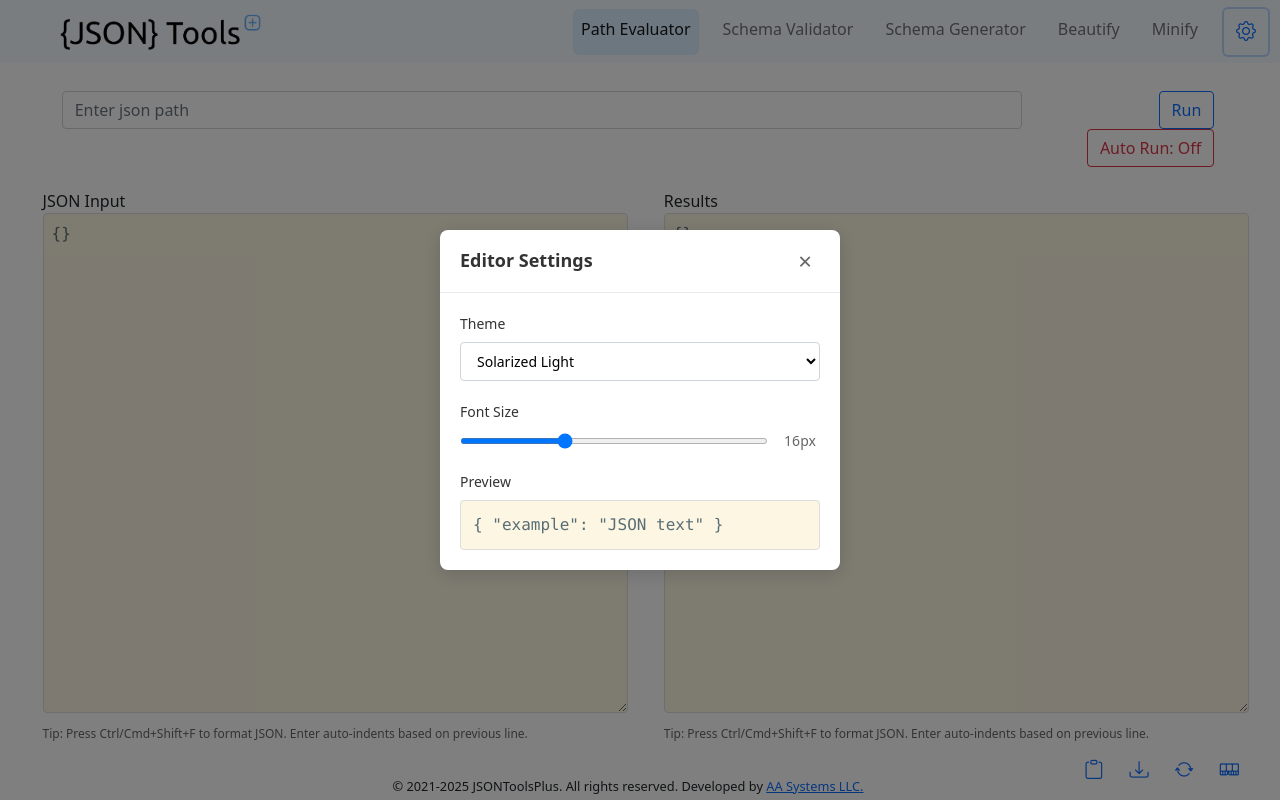
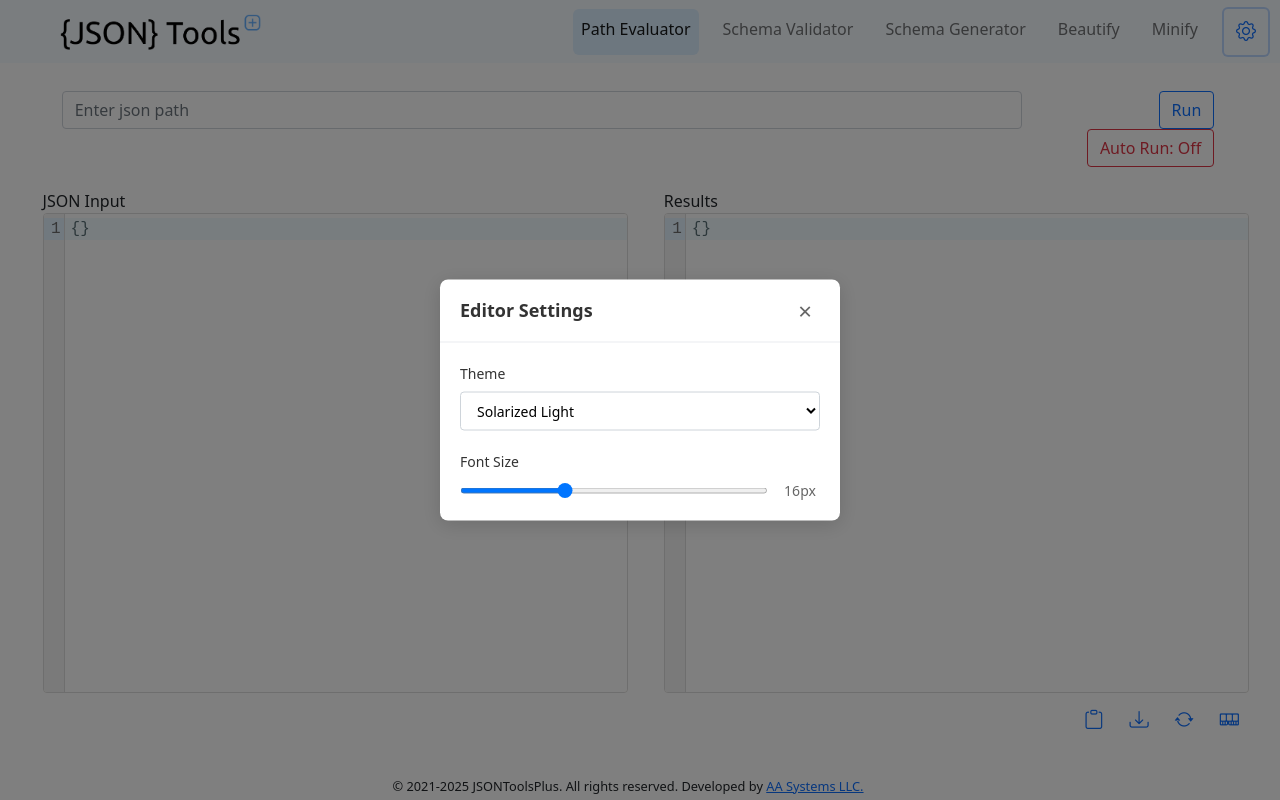
Before and after one commit to aalzubidy/jsontoolsplus, a Next.js app: page / in a window 1280 px wide. Both pictures are taken after a click on the button "Editor Settings". Built offline with nearby package versions, Linux system fonts and the light colour scheme.

Commit message:
Replaced ace all together

```diff
--- a/package.json
+++ b/package.json
@@ -16,10 +16,13 @@
   "author": "AASystemsLLC",
   "license": "ISC",
   "dependencies": {
+    "@codemirror/autocomplete": "^6.18.6",
+    "@codemirror/lang-json": "^6.0.2",
     "@emotion/react": "^11.11.1",
     "@emotion/styled": "^11.11.0",
     "@monaco-editor/react": "^4.7.0",
     "@mui/material": "^5.14.10",
+    "@uiw/react-codemirror": "^4.25.1",
     "ajv": "^8.12.0",
     "generate-schema": "^2.6.0",
     "jsonpath-plus": "^10.3.0",
--- a/src/Components/CustomAceEditor/customAceEditor.module.scss
+++ b/src/Components/CustomAceEditor/customAceEditor.module.scss
@@ -1,10 +1,24 @@
 .container {
   width: 100%;
+  height: 480px; /* DEFAULT_EDITOR_HEIGHT_PX: change this value to adjust default editor height */
+  border: 1px solid #ddd;
+  border-radius: 4px;
+  overflow: hidden; /* keep inside the box */
+}
+
+.container.light {
+  background: #fdf6e3; /* solarized light background */
+  color: #586e75;
+}
+
+.container.dark {
+  background: #002b36; /* solarized dark background */
+  color: #839496;
 }
 
 .textarea {
   width: 100%;
-  height: 500px; /* DEFAULT_EDITOR_HEIGHT_PX */
+  height: 100%;
   padding: 8px;
   font-family: Menlo, Monaco, 'Courier New', monospace;
   font-size: 13px;
@@ -13,8 +27,13 @@
   resize: vertical;
 }
 
-.hint {
-  margin-top: 6px;
-  font-size: 12px;
-  color: #666;
+.editor {
+  height: 100% !important;
+  width: 100%;
 }
+
+/* Ensure the CodeMirror scroller shows a scrollbar when content overflows */
+.cm-scroller {
+  overflow: auto !important;
+  height: 100% !important;
+}
--- a/src/Components/CustomAceEditor/index.js
+++ b/src/Components/CustomAceEditor/index.js
@@ -1,12 +1,23 @@
 import React, { useEffect, useRef } from 'react';
+import dynamic from 'next/dynamic';
 import styles from './customAceEditor.module.scss';
 import { useEditorSettings } from '../../Contexts/EditorSettingsContext';
 
-// Lightweight replacement for the original CustomAceEditor component.
-// Respects editor settings (theme, fontSize) from EditorSettingsContext.
+// Static imports of CodeMirror extensions to avoid multiple instances of @codemirror/state
+import { json } from '@codemirror/lang-json';
+import { autocompletion } from '@codemirror/autocomplete';
+
+// Load react-codemirror client-side only
+const CodeMirror = dynamic(() => import('@uiw/react-codemirror'), { ssr: false });
+
+const DEFAULT_HEIGHT_PX = 480; // matches CSS comment; change here if you prefer
+
 const CustomAceEditor = ({ editorValue = '', setEditorValue = () => {}, setAnnotations = () => {}, readOnlyMode = false }) => {
   const { theme, fontSize } = useEditorSettings();
-  const textareaRef = useRef(null);
+  const editorRef = useRef(null);
+
+  // Use a stable extensions array built from the statically imported extensions
+  const extensions = [json(), autocompletion()];
 
   useEffect(() => {
     // Basic lint: if content is valid JSON, clear annotations; otherwise provide a simple message
@@ -15,7 +26,6 @@ const CustomAceEditor = ({ editorValue = '', setEditorValue = () => {}, setAnnot
       setAnnotations([]);
     } catch (e) {
       const msg = e && e.message ? e.message : 'Invalid JSON';
-      // Try to extract a position (V8 error messages like "Unexpected token x in JSON at position 10")
       const mPos = msg.match(/position (\d+)/i);
       let row = 0, column = 0;
       if (mPos) {
@@ -29,63 +39,36 @@ const CustomAceEditor = ({ editorValue = '', setEditorValue = () => {}, setAnnot
     }
   }, [editorValue, setAnnotations]);
 
-  // Auto-indent on Enter and format shortcut (Ctrl/Cmd+Shift+F)
+  // Formatting shortcut handled at the wrapper level (Ctrl/Cmd+Shift+F)
   const onKeyDown = (e) => {
-    const textarea = textareaRef.current;
-    if (!textarea) return;
-
-    // Auto-indent: when Enter is pressed, copy previous line's leading whitespace
-    if (e.key === 'Enter' && !e.shiftKey && !e.ctrlKey && !e.metaKey) {
-      const start = textarea.selectionStart;
-      const value = textarea.value;
-      const lineStart = value.lastIndexOf('\n', start - 1) + 1;
-      const prevLineStart = value.lastIndexOf('\n', lineStart - 2) + 1;
-      const prevLine = value.slice(prevLineStart, lineStart);
-      const indentMatch = prevLine.match(/^\s*/);
-      const indent = indentMatch ? indentMatch[0] : '';
-
-      e.preventDefault();
-      const insert = '\n' + indent;
-      const newValue = value.slice(0, start) + insert + value.slice(textarea.selectionEnd);
-      setEditorValue(newValue);
-      const newPos = start + insert.length;
-      // Restore caret position after state update
-      setTimeout(() => {
-        textarea.selectionStart = textarea.selectionEnd = newPos;
-      }, 0);
-      return;
-    }
-
-    // Ctrl/Cmd+Shift+F => format (pretty-print) JSON
     if ((e.ctrlKey || e.metaKey) && e.shiftKey && (e.key === 'F' || e.key === 'f')) {
       e.preventDefault();
       try {
-        const parsed = JSON.parse(textarea.value);
+        const parsed = JSON.parse(editorValue);
         const formatted = JSON.stringify(parsed, null, 2);
         setEditorValue(formatted);
       } catch (_) {
-        // ignore formatting if invalid JSON
+        // ignore if invalid
       }
     }
   };
 
-  const bg = theme === 'solarized-light' ? '#fdf6e3' : '#002b36';
-  const color = theme === 'solarized-light' ? '#586e75' : '#839496';
+  const themeClass = theme === 'solarized-light' ? styles.light : styles.dark;
 
   return (
-    <div className={styles.container}>
-      <textarea
-        ref={textareaRef}
-        className={styles.textarea}
+    <div className={`${styles.container} ${themeClass}`} onKeyDown={onKeyDown}>
+      <CodeMirror
+        ref={editorRef}
         value={editorValue}
-        onChange={(e) => setEditorValue(e.target.value)}
-        onKeyDown={onKeyDown}
-        readOnly={!!readOnlyMode}
-        spellCheck={false}
-        aria-label="JSON editor"
-        style={{ fontSize: `${fontSize}px`, backgroundColor: bg, color, tabSize: 2 }}
+        height={`${DEFAULT_HEIGHT_PX}px`}
+        theme={theme === 'solarized-light' ? 'light' : 'dark'}
+        extensions={extensions}
+        onChange={(value) => setEditorValue(value)}
+        editable={!readOnlyMode}
+        basicSetup={{ foldGutter: false }}
+        style={{ fontSize: `${fontSize}px`, color: theme === 'solarized-light' ? '#586e75' : '#839496' }}
+        className={styles.editor}
       />
-      <div className={styles.hint}>Tip: Press Ctrl/Cmd+Shift+F to format JSON. Enter auto-indents based on previous line.</div>
     </div>
   );
 };
--- a/src/Components/SettingsModal/index.js
+++ b/src/Components/SettingsModal/index.js
@@ -65,20 +65,6 @@ const SettingsModal = () => {
             </div>
           </div>
 
-          {/* Preview */}
-          <div className={styles.setting}>
-            <label className={styles.label}>Preview</label>
-            <div
-              className={styles.preview}
-              style={{
-                fontSize: `${fontSize}px`,
-                backgroundColor: theme === 'solarized-light' ? '#fdf6e3' : '#002b36',
-                color: theme === 'solarized-light' ? '#586e75' : '#839496',
-              }}
-            >
-              {`{ "example": "JSON text" }`}
-            </div>
-          </div>
         </div>
       </div>
     </>
```
Also changed, not shown: 1 other file (tests, documents, lock files or other folders).
